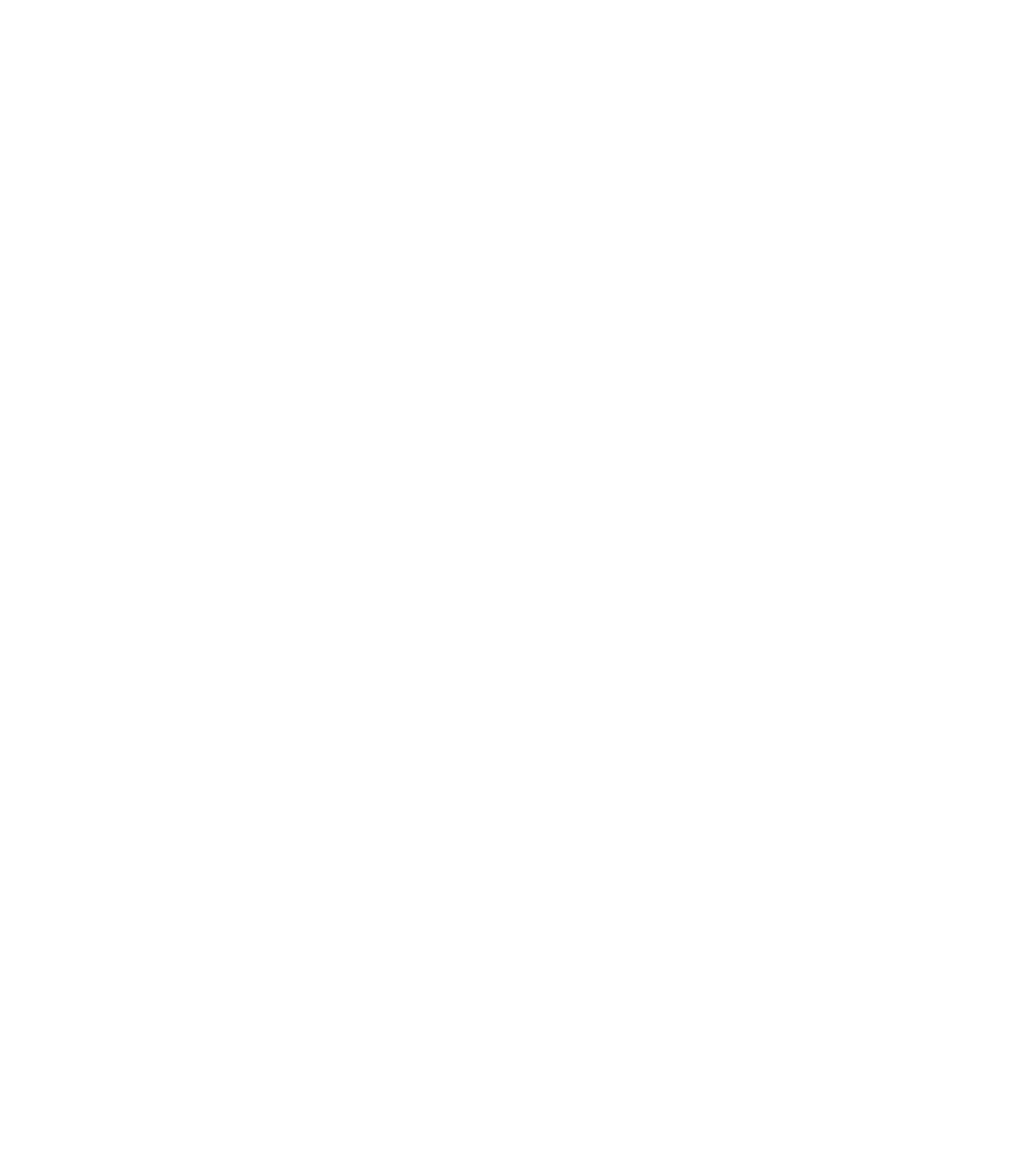
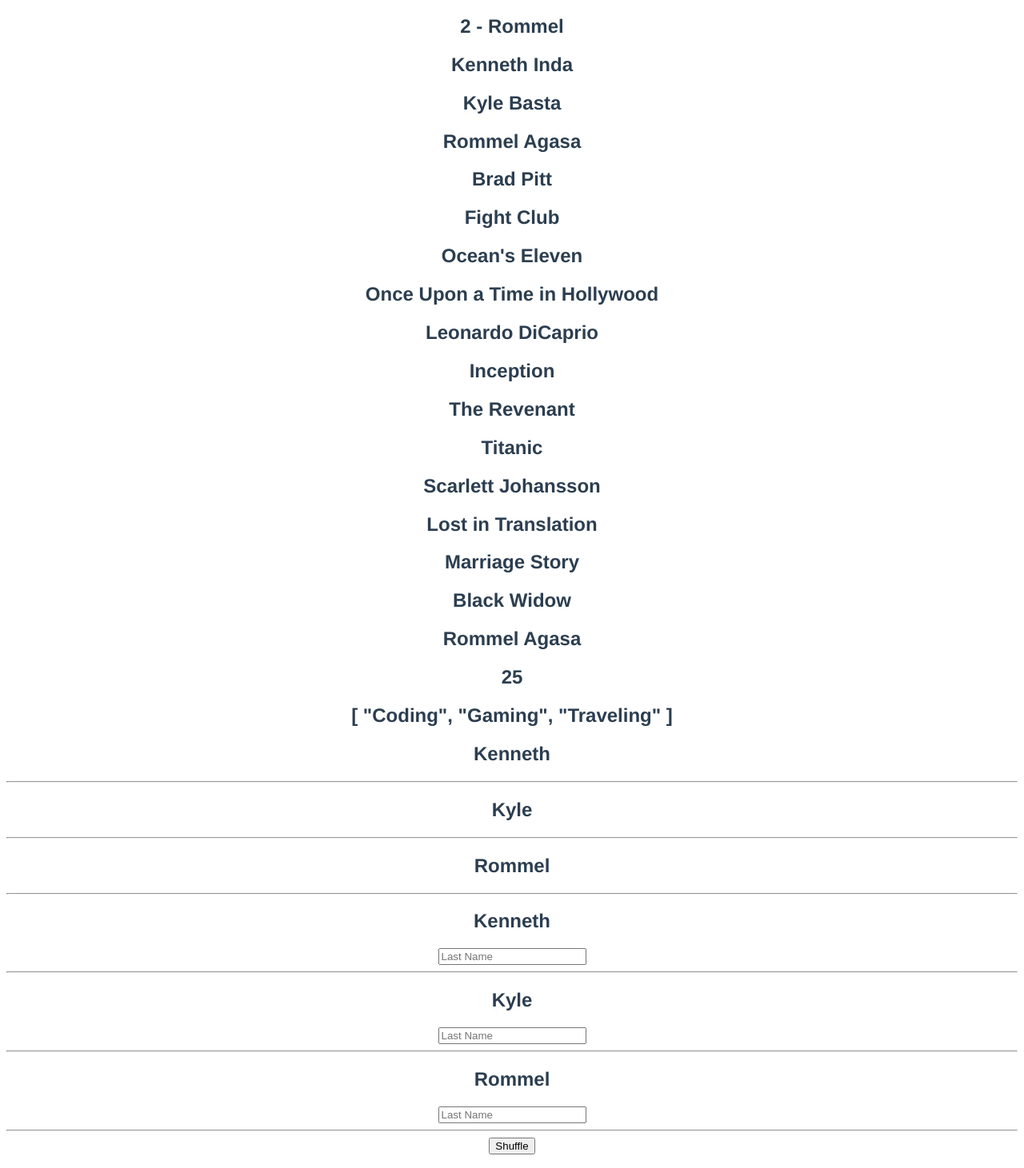
Before and after one commit to RommelAgasa/learn_vue_js, a Vue app: page / in a window 1280 px wide. Shown: the part 1509-2970 px from the top of the page at 80% size. Before the commit the page ends 1420 px from the top, so only its background shows below. Built offline with nearby package versions, Linux system fonts and the light colour scheme.

Commit message:
- list rendering

```diff
--- a/src/App.vue
+++ b/src/App.vue
@@ -53,13 +53,19 @@
 
   <div :style="[baseStyleObject, dangerStyleObject]">Danger Style</div>
 
+
+  <ListRenderingView></ListRenderingView>
+
 </template>
 
 <script>
-
+import ListRenderingView from './components/ListRendering.vue';
 
 export default {
   name: 'App',
+  components: {
+    ListRenderingView
+  },
   data(){
     const obj = {
       firstName: "Rommel",
--- /dev/null
+++ b/src/components/ListRendering.vue
@@ -0,0 +1,100 @@
+<!-- List Rendering-->
+
+<template>
+
+    <!-- <h2 v-for="name in names" :key="name">{{  name }}</h2> -->
+
+    <h2 v-for="(name, index) in names" :key="name">{{ index }} - {{ name }}</h2>
+
+    <h2 v-for="name in fullNames" :key="name.firstName">{{ name.firstName }} {{  name.lastName }}</h2>
+
+
+    <div v-for="actor in actors" :key="actor.name">
+        <h2>{{ actor.name }}</h2>
+        <h2 v-for="movie in actor.movies" :key="movie">{{ movie }}</h2>
+    </div>
+
+    <div v-for="info in myInfo" :key="info">
+        <h2>{{ info }}</h2>
+        <h2 v-for="hobby in info.hobbies" :key="hobby">{{ hobby }}</h2>
+    </div>
+
+    <template v-for="name in names" :key="name">
+        <h2>{{ name }}</h2>
+        <hr/>
+    </template>
+
+
+    <template v-for="name in names" :key="name">
+        <h2>{{  name }}</h2>
+        <input placeholder="Last Name">
+        <hr/>
+    </template>
+    <button @click="shuffleNames">Shuffle</button>
+
+
+    <!-- Conditional Rendering -->
+     <template v-for="name in names" :key="name">
+        <h2 v-if="name === 'Kyle'">{{ name }}</h2>
+    </template>
+
+
+</template>
+
+<script>
+
+export default {
+    name: 'ListRenderingView',
+    data(){
+        return {
+            names: ['Kenneth', 'Kyle', 'Rommel'],
+            fullNames: [
+                {firstName: 'Kenneth', lastName: 'Inda'},
+                {firstName: 'Kyle', lastName: 'Basta'},
+                {firstName: 'Rommel', lastName: 'Agasa'},
+            ],
+            actors: [
+                {
+                    name: 'Brad Pitt',
+                    movies: ['Fight Club', 'Ocean\'s Eleven', 'Once Upon a Time in Hollywood']
+                },
+                {
+                    name: 'Leonardo DiCaprio',
+                    movies: ['Inception', 'The Revenant', 'Titanic']
+                },
+                {
+                    name: 'Scarlett Johansson',
+                    movies: ['Lost in Translation', 'Marriage Story', 'Black Widow']
+                }
+            ],
+            myInfo: {
+                name: 'Rommel Agasa',
+                age: 25,
+                hobbies: ['Coding', 'Gaming', 'Traveling']
+            }
+        }
+    },
+    methods: {
+        shuffleNames(){
+            console.log(this.names);
+            for (let i = this.names.length - 1; i > 0; i--) {
+                const j = Math.floor(Math.random() * (i + 1));
+                [this.names[i], this.names[j]] = [this.names[j], this.names[i]];
+            }
+        }
+    }
+}
+</script>
+
+<style>
+
+.list-rendering{
+    font-family: Avenir, Helvetica, Arial, sans-serif;
+    -webkit-font-smoothing: antialiased;
+    -moz-osx-font-smoothing: grayscale;
+    text-align: center;
+    color: #2c3e50;
+    margin-top: 60px;
+}
+
+</style>
```
